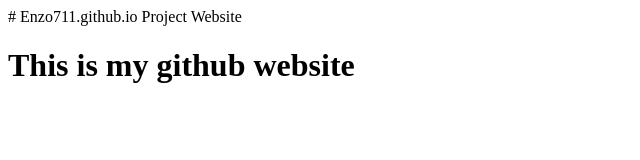
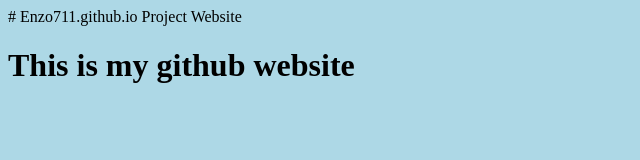
Before and after one commit to Enzo711/Enzo711.github.io, a plain HTML site: page index.html in a window 1280 px wide. Shown: the whole page, without its empty margins (0-640 px from the left). Drawn offline with Linux system fonts and the light colour scheme.

Commit message:
Fix background color formatting in index.html

```diff
--- a/index.html
+++ b/index.html
@@ -5,7 +5,7 @@ Project Website
 <head>
   <style>
     body{
-    background-color:light blue;}
+    background-color:lightblue;}
   </style>
 </head>
 
```
